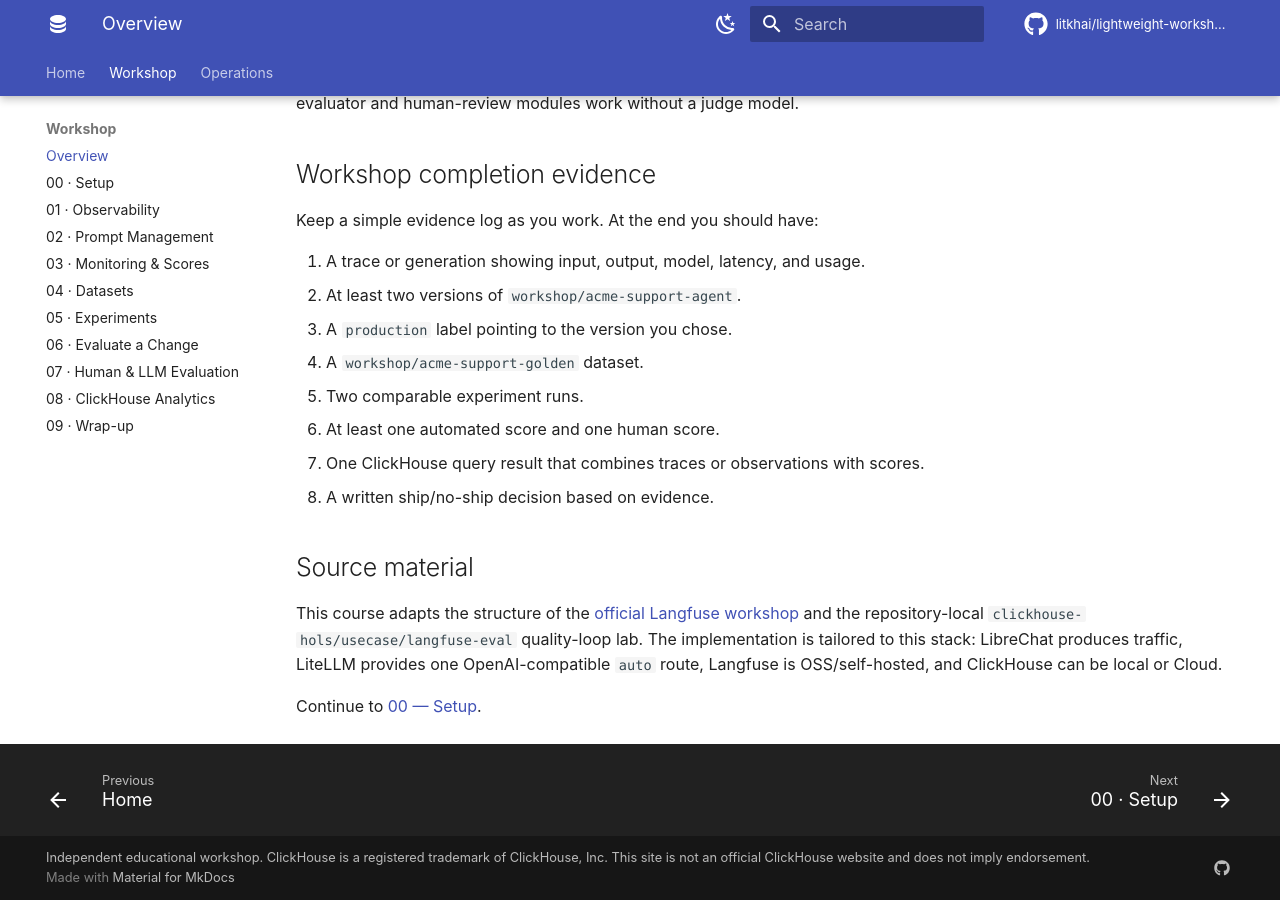
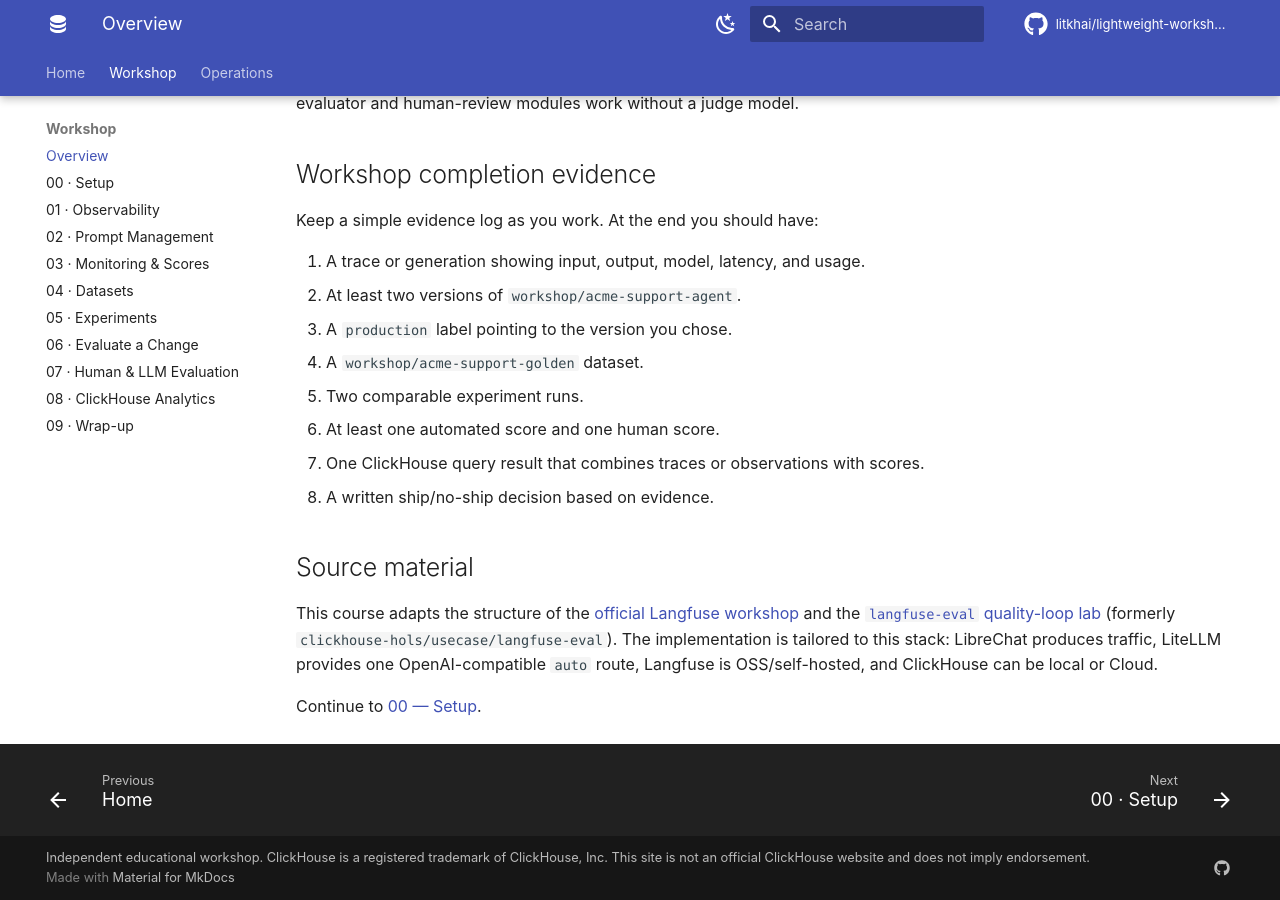
Before and after one commit to litkhai/lightweight-workshop-llmops-in-a-box, an MkDocs documentation site: the page built from workshop/workshop-overview.md, in a window 1280 px wide and 900 px high, scrolled down 2479 px. Built offline with MkDocs 1.6.1 and Material for MkDocs 9.7.7, drawn with Linux system fonts in a browser that asks for light colours; comment, search, counter and statistics services are not loaded.

Commit message:
docs: link the langfuse-eval lab in its new repository
Co-Authored-By: Claude Opus 5.5 <noreply@anthropic.com>

```diff
--- a/workshop/workshop-overview.md
+++ b/workshop/workshop-overview.md
@@ -88,6 +88,6 @@ Keep a simple evidence log as you work. At the end you should have:
 
 ## Source material
 
-This course adapts the structure of the [official Langfuse workshop](https://langfuse.com/workshop) and the repository-local `clickhouse-hols/usecase/langfuse-eval` quality-loop lab. The implementation is tailored to this stack: LibreChat produces traffic, LiteLLM provides one OpenAI-compatible `auto` route, Langfuse is OSS/self-hosted, and ClickHouse can be local or Cloud.
+This course adapts the structure of the [official Langfuse workshop](https://langfuse.com/workshop) and the [`langfuse-eval` quality-loop lab](https://github.com/litkhai/langfuse-hols/tree/main/labs/langfuse-eval) (formerly `clickhouse-hols/usecase/langfuse-eval`). The implementation is tailored to this stack: LibreChat produces traffic, LiteLLM provides one OpenAI-compatible `auto` route, Langfuse is OSS/self-hosted, and ClickHouse can be local or Cloud.
 
 Continue to [00 — Setup](00-setup.md).
```
